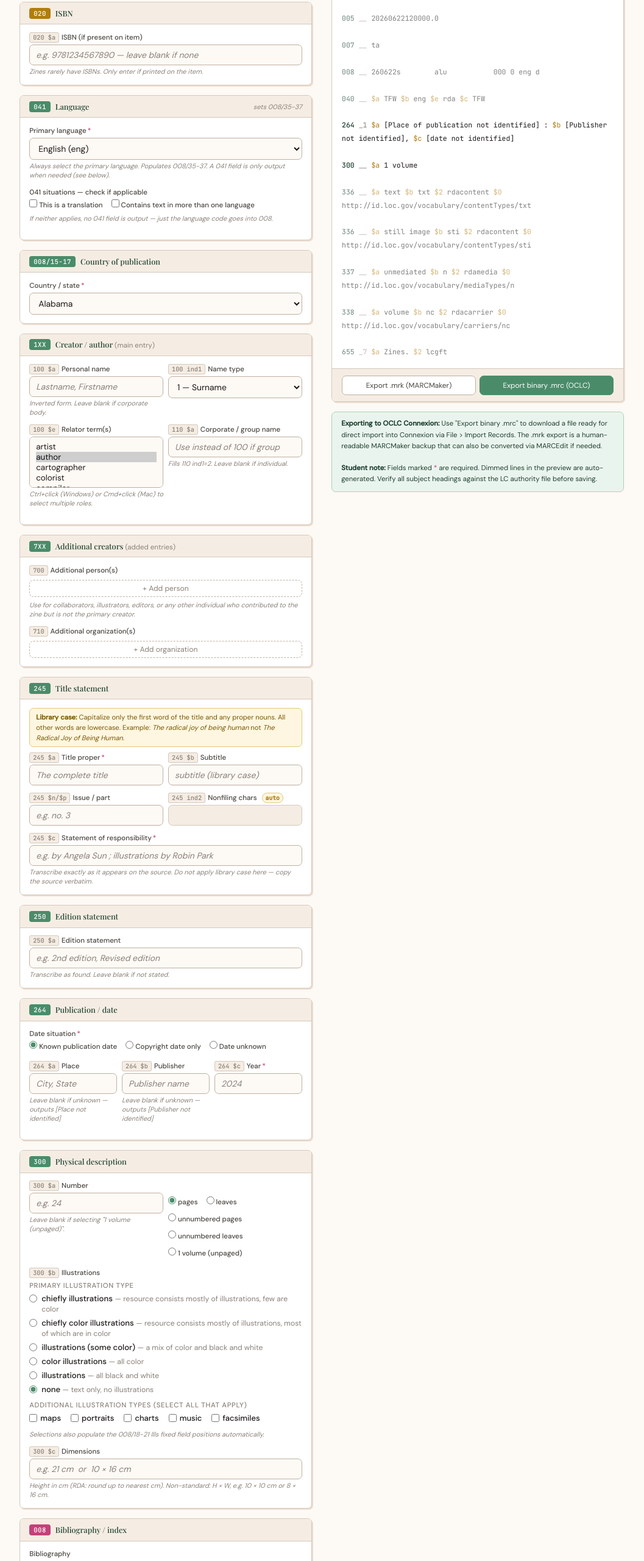
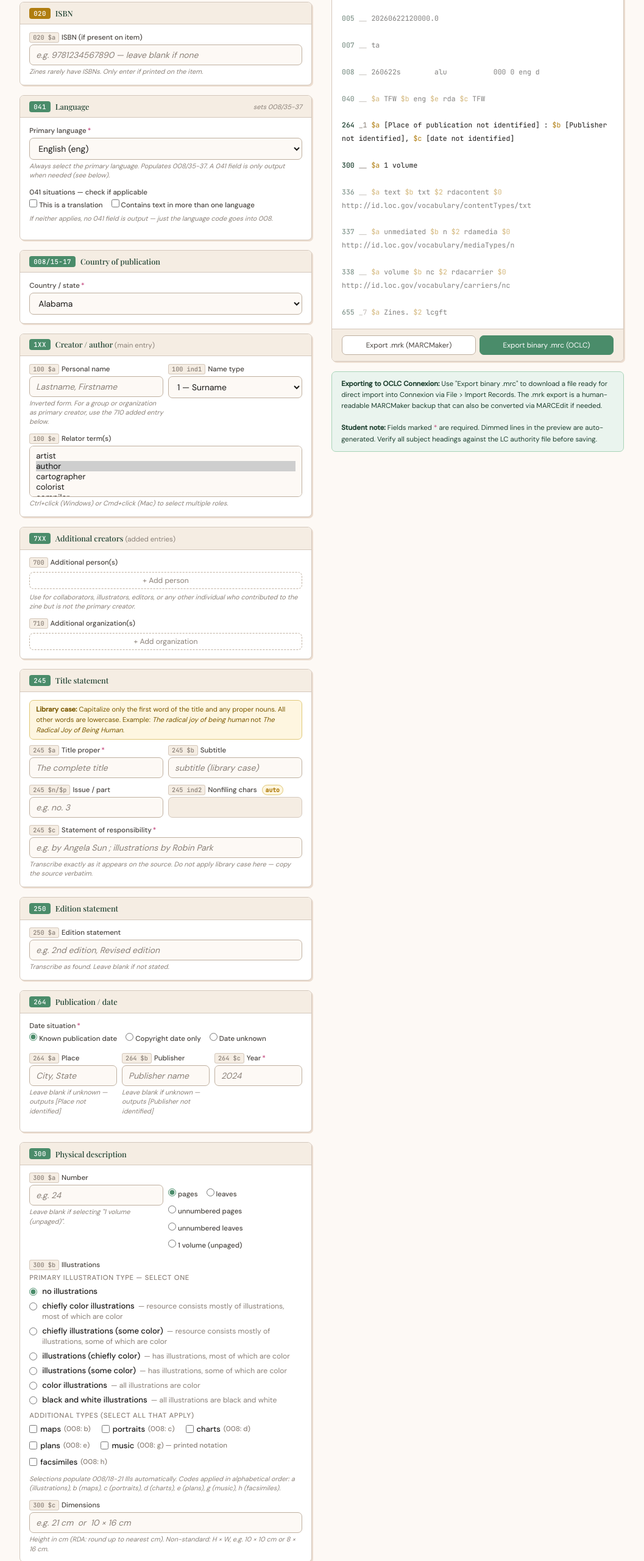
Before and after one commit to sun-qua/zinecat, a plain HTML site: page index.html in a window 1280 px wide. Shown: the part 240-2800 px from the top of the page at 61% size, without its empty margins (112-1169 px from the left). Drawn offline with nearby package versions, Linux system fonts and the light colour scheme.

Commit message:
Update index.html

```diff
--- a/index.html
+++ b/index.html
@@ -188,8 +188,24 @@ textarea{resize:vertical;min-height:60px;line-height:1.5}
     <div id="multilang-extra" style="display:none;margin-top:8px">
       <div class="field">
         <label><span class="marc">041 $a</span>Additional language(s)</label>
-        <input type="text" id="f041-extra" placeholder="e.g. spa fre — space-separated MARC codes" oninput="update()">
-        <div class="hint">Each code becomes its own $a subfield.</div>
+        <select id="f041-extra" multiple size="5" onchange="update()" style="font-family:var(--sans);font-size:0.84rem">
+          <option value="eng">English (eng)</option>
+          <option value="fre">French (fre)</option>
+          <option value="spa">Spanish (spa)</option>
+          <option value="ger">German (ger)</option>
+          <option value="jpn">Japanese (jpn)</option>
+          <option value="chi">Chinese (chi)</option>
+          <option value="por">Portuguese (por)</option>
+          <option value="kor">Korean (kor)</option>
+          <option value="ara">Arabic (ara)</option>
+          <option value="vie">Vietnamese (vie)</option>
+          <option value="tha">Thai (tha)</option>
+          <option value="rus">Russian (rus)</option>
+          <option value="ita">Italian (ita)</option>
+          <option value="pol">Polish (pol)</option>
+          <option value="und">Undetermined (und)</option>
+        </select>
+        <div class="hint">Ctrl+click (Windows) or Cmd+click (Mac) to select multiple. Each selected language becomes its own $a subfield.</div>
       </div>
     </div>
     <div id="translation-extra" style="display:none;margin-top:8px">
@@ -265,7 +281,7 @@ textarea{resize:vertical;min-height:60px;line-height:1.5}
       <div class="field">
         <label><span class="marc">100 $a</span>Personal name</label>
         <input type="text" id="f100a" placeholder="Lastname, Firstname" oninput="update()">
-        <div class="hint">Inverted form. Leave blank if corporate body.</div>
+        <div class="hint">Inverted form. For a group or organization as primary creator, use the 710 added entry below.</div>
       </div>
       <div class="field">
         <label><span class="marc">100 ind1</span>Name type</label>
@@ -276,7 +292,6 @@ textarea{resize:vertical;min-height:60px;line-height:1.5}
         </select>
       </div>
     </div>
-    <div class="row r2">
     <div class="field">
       <label><span class="marc">100 $e</span>Relator term(s)</label>
       <select id="f100e" multiple size="4" onchange="update()" style="font-family:var(--sans);font-size:0.84rem">
@@ -291,12 +306,6 @@ textarea{resize:vertical;min-height:60px;line-height:1.5}
         <option value="writer of preface">writer of preface</option>
       </select>
       <div class="hint">Ctrl+click (Windows) or Cmd+click (Mac) to select multiple roles.</div>
-      </div>
-      <div class="field">
-        <label><span class="marc">110 $a</span>Corporate / group name</label>
-        <input type="text" id="f110a" placeholder="Use instead of 100 if group" oninput="update()">
-        <div class="hint">Fills 110 ind1=2. Leave blank if individual.</div>
-      </div>
     </div>
   </div>
 </div>
@@ -428,53 +437,60 @@ textarea{resize:vertical;min-height:60px;line-height:1.5}
     <div class="field" style="margin-bottom:0.8rem">
       <label><span class="marc">300 $b</span>Illustrations</label>
       <div style="margin-top:6px;margin-bottom:10px">
-        <div style="font-size:0.71rem;font-weight:500;color:var(--ink3);font-family:var(--sans);text-transform:uppercase;letter-spacing:0.06em;margin-bottom:5px">Primary illustration type</div>
-        <div id="ill-checks" style="display:flex;flex-direction:column;gap:6px">
-          <label style="display:flex;align-items:flex-start;gap:7px;font-size:0.82rem;font-family:var(--sans);color:var(--ink);cursor:pointer" title="The resource is primarily made up of illustrations rather than text">
-            <input type="radio" name="illprimary" value="chiefly illustrations" onchange="update()" style="margin-top:2px;accent-color:var(--sage)">
-            <span><strong style="font-weight:500">chiefly illustrations</strong> <span style="color:var(--ink3);font-size:0.76rem">— resource consists mostly of illustrations, few are color</span></span>
+        <div style="font-size:0.71rem;font-weight:500;color:var(--ink3);font-family:var(--sans);text-transform:uppercase;letter-spacing:0.06em;margin-bottom:6px">Primary illustration type — select one</div>
+        <div style="display:flex;flex-direction:column;gap:7px">
+          <label style="display:flex;align-items:flex-start;gap:8px;font-size:0.82rem;font-family:var(--sans);color:var(--ink);cursor:pointer">
+            <input type="radio" name="illprimary" value="none" checked onchange="update()" style="margin-top:3px;accent-color:var(--sage)">
+            <span><strong style="font-weight:500">no illustrations</strong></span>
           </label>
-          <label style="display:flex;align-items:flex-start;gap:7px;font-size:0.82rem;font-family:var(--sans);color:var(--ink);cursor:pointer" title="Most illustrations are color; a few are black and white">
-            <input type="radio" name="illprimary" value="chiefly color illustrations" onchange="update()" style="margin-top:2px;accent-color:var(--sage)">
-            <span><strong style="font-weight:500">chiefly color illustrations</strong> <span style="color:var(--ink3);font-size:0.76rem">— resource consists mostly of illustrations, most of which are in color</span></span>
+          <label style="display:flex;align-items:flex-start;gap:8px;font-size:0.82rem;font-family:var(--sans);color:var(--ink);cursor:pointer">
+            <input type="radio" name="illprimary" value="chiefly color illustrations" onchange="update()" style="margin-top:3px;accent-color:var(--sage)">
+            <span><strong style="font-weight:500">chiefly color illustrations</strong><span style="color:var(--ink3);font-size:0.76rem;margin-left:6px">— resource consists mostly of illustrations, most of which are color</span></span>
           </label>
-          <label style="display:flex;align-items:flex-start;gap:7px;font-size:0.82rem;font-family:var(--sans);color:var(--ink);cursor:pointer" title="A mix — some illustrations are color, some are black and white">
-            <input type="radio" name="illprimary" value="illustrations (some color)" onchange="update()" style="margin-top:2px;accent-color:var(--sage)">
-            <span><strong style="font-weight:500">illustrations (some color)</strong> <span style="color:var(--ink3);font-size:0.76rem">— a mix of color and black and white</span></span>
+          <label style="display:flex;align-items:flex-start;gap:8px;font-size:0.82rem;font-family:var(--sans);color:var(--ink);cursor:pointer">
+            <input type="radio" name="illprimary" value="chiefly illustrations (some color)" onchange="update()" style="margin-top:3px;accent-color:var(--sage)">
+            <span><strong style="font-weight:500">chiefly illustrations (some color)</strong><span style="color:var(--ink3);font-size:0.76rem;margin-left:6px">— resource consists mostly of illustrations, some of which are color</span></span>
           </label>
-          <label style="display:flex;align-items:flex-start;gap:7px;font-size:0.82rem;font-family:var(--sans);color:var(--ink);cursor:pointer" title="All illustrations are color">
-            <input type="radio" name="illprimary" value="color illustrations" onchange="update()" style="margin-top:2px;accent-color:var(--sage)">
-            <span><strong style="font-weight:500">color illustrations</strong> <span style="color:var(--ink3);font-size:0.76rem">— all color</span></span>
+          <label style="display:flex;align-items:flex-start;gap:8px;font-size:0.82rem;font-family:var(--sans);color:var(--ink);cursor:pointer">
+            <input type="radio" name="illprimary" value="illustrations (chiefly color)" onchange="update()" style="margin-top:3px;accent-color:var(--sage)">
+            <span><strong style="font-weight:500">illustrations (chiefly color)</strong><span style="color:var(--ink3);font-size:0.76rem;margin-left:6px">— has illustrations, most of which are color</span></span>
           </label>
-          <label style="display:flex;align-items:flex-start;gap:7px;font-size:0.82rem;font-family:var(--sans);color:var(--ink);cursor:pointer" title="All illustrations are black and white">
-            <input type="radio" name="illprimary" value="illustrations" onchange="update()" style="margin-top:2px;accent-color:var(--sage)">
-            <span><strong style="font-weight:500">illustrations</strong> <span style="color:var(--ink3);font-size:0.76rem">— all black and white</span></span>
+          <label style="display:flex;align-items:flex-start;gap:8px;font-size:0.82rem;font-family:var(--sans);color:var(--ink);cursor:pointer">
+            <input type="radio" name="illprimary" value="illustrations (some color)" onchange="update()" style="margin-top:3px;accent-color:var(--sage)">
+            <span><strong style="font-weight:500">illustrations (some color)</strong><span style="color:var(--ink3);font-size:0.76rem;margin-left:6px">— has illustrations, some of which are color</span></span>
           </label>
-          <label style="display:flex;align-items:flex-start;gap:7px;font-size:0.82rem;font-family:var(--sans);color:var(--ink);cursor:pointer" title="No illustrations — leave unselected if text only">
-            <input type="radio" name="illprimary" value="" onchange="update()" style="margin-top:2px;accent-color:var(--sage)" checked>
-            <span><strong style="font-weight:500">none</strong> <span style="color:var(--ink3);font-size:0.76rem">— text only, no illustrations</span></span>
+          <label style="display:flex;align-items:flex-start;gap:8px;font-size:0.82rem;font-family:var(--sans);color:var(--ink);cursor:pointer">
+            <input type="radio" name="illprimary" value="color illustrations" onchange="update()" style="margin-top:3px;accent-color:var(--sage)">
+            <span><strong style="font-weight:500">color illustrations</strong><span style="color:var(--ink3);font-size:0.76rem;margin-left:6px">— all illustrations are color</span></span>
+          </label>
+          <label style="display:flex;align-items:flex-start;gap:8px;font-size:0.82rem;font-family:var(--sans);color:var(--ink);cursor:pointer">
+            <input type="radio" name="illprimary" value="black and white illustrations" onchange="update()" style="margin-top:3px;accent-color:var(--sage)">
+            <span><strong style="font-weight:500">black and white illustrations</strong><span style="color:var(--ink3);font-size:0.76rem;margin-left:6px">— all illustrations are black and white</span></span>
           </label>
         </div>
       </div>
-      <div style="font-size:0.71rem;font-weight:500;color:var(--ink3);font-family:var(--sans);text-transform:uppercase;letter-spacing:0.06em;margin-bottom:5px">Additional illustration types (select all that apply)</div>
-      <div id="ill-extra-checks" style="display:flex;flex-wrap:wrap;gap:6px 16px">
-        <label style="display:flex;align-items:center;gap:5px;font-size:0.81rem;font-family:var(--sans);color:var(--ink);cursor:pointer" title="Includes maps or cartographic content">
-          <input type="checkbox" value="maps" onchange="update()" style="accent-color:var(--sage)"> maps
+      <div style="font-size:0.71rem;font-weight:500;color:var(--ink3);font-family:var(--sans);text-transform:uppercase;letter-spacing:0.06em;margin-bottom:6px">Additional types (select all that apply)</div>
+      <div id="ill-extra-checks" style="display:flex;flex-wrap:wrap;gap:6px 18px">
+        <label style="display:flex;align-items:center;gap:5px;font-size:0.81rem;font-family:var(--sans);color:var(--ink);cursor:pointer">
+          <input type="checkbox" value="maps" onchange="update()" style="accent-color:var(--sage)"> maps <span style="color:var(--ink3);font-size:0.72rem">(008: b)</span>
         </label>
-        <label style="display:flex;align-items:center;gap:5px;font-size:0.81rem;font-family:var(--sans);color:var(--ink);cursor:pointer" title="Includes portraits (images of people)">
-          <input type="checkbox" value="portraits" onchange="update()" style="accent-color:var(--sage)"> portraits
+        <label style="display:flex;align-items:center;gap:5px;font-size:0.81rem;font-family:var(--sans);color:var(--ink);cursor:pointer">
+          <input type="checkbox" value="portraits" onchange="update()" style="accent-color:var(--sage)"> portraits <span style="color:var(--ink3);font-size:0.72rem">(008: c)</span>
         </label>
-        <label style="display:flex;align-items:center;gap:5px;font-size:0.81rem;font-family:var(--sans);color:var(--ink);cursor:pointer" title="Includes graphs, charts, or diagrams">
-          <input type="checkbox" value="charts" onchange="update()" style="accent-color:var(--sage)"> charts
+        <label style="display:flex;align-items:center;gap:5px;font-size:0.81rem;font-family:var(--sans);color:var(--ink);cursor:pointer">
+          <input type="checkbox" value="charts" onchange="update()" style="accent-color:var(--sage)"> charts <span style="color:var(--ink3);font-size:0.72rem">(008: d)</span>
         </label>
-        <label style="display:flex;align-items:center;gap:5px;font-size:0.81rem;font-family:var(--sans);color:var(--ink);cursor:pointer" title="Includes printed music notation (not about music — actual notation on the page)">
-          <input type="checkbox" value="music" onchange="update()" style="accent-color:var(--sage)"> music
+        <label style="display:flex;align-items:center;gap:5px;font-size:0.81rem;font-family:var(--sans);color:var(--ink);cursor:pointer">
+          <input type="checkbox" value="plans" onchange="update()" style="accent-color:var(--sage)"> plans <span style="color:var(--ink3);font-size:0.72rem">(008: e)</span>
         </label>
-        <label style="display:flex;align-items:center;gap:5px;font-size:0.81rem;font-family:var(--sans);color:var(--ink);cursor:pointer" title="Includes facsimile reproductions of documents or images">
-          <input type="checkbox" value="facsimiles" onchange="update()" style="accent-color:var(--sage)"> facsimiles
+        <label style="display:flex;align-items:center;gap:5px;font-size:0.81rem;font-family:var(--sans);color:var(--ink);cursor:pointer">
+          <input type="checkbox" value="music" onchange="update()" style="accent-color:var(--sage)"> music <span style="color:var(--ink3);font-size:0.72rem">(008: g) — printed notation</span>
+        </label>
+        <label style="display:flex;align-items:center;gap:5px;font-size:0.81rem;font-family:var(--sans);color:var(--ink);cursor:pointer">
+          <input type="checkbox" value="facsimiles" onchange="update()" style="accent-color:var(--sage)"> facsimiles <span style="color:var(--ink3);font-size:0.72rem">(008: h)</span>
         </label>
       </div>
-      <div class="hint" style="margin-top:7px">Selections also populate the 008/18-21 Ills fixed field positions automatically.</div>
+      <div class="hint" style="margin-top:8px">Selections populate 008/18-21 Ills automatically. Codes applied in alphabetical order: a (illustrations), b (maps), c (portraits), d (charts), e (plans), g (music), h (facsimiles).</div>
     </div>
     <div class="field">
       <label><span class="marc">300 $c</span>Dimensions</label>
@@ -615,9 +631,11 @@ textarea{resize:vertical;min-height:60px;line-height:1.5}
 const RELATORS=[
   ['artist','artist'],['author','author'],['cartographer','cartographer'],
   ['colorist','colorist'],['compiler','compiler'],['composer','composer'],
-  ['designer','designer'],['editor','editor'],['illustrator','illustrator'],
-  ['letterer','letterer'],['photographer','photographer'],['printmaker','printmaker'],
-  ['translator','translator'],['writer of introduction','writer of introduction'],
+  ['contributor','contributor'],['designer','designer'],['editor','editor'],
+  ['illustrator','illustrator'],['letterer','letterer'],['organizer','organizer'],
+  ['photographer','photographer'],['printmaker','printmaker'],['publisher','publisher'],
+  ['sponsor','sponsor'],['translator','translator'],
+  ['writer of introduction','writer of introduction'],
   ['writer of preface','writer of preface']
 ];
 
@@ -675,13 +693,14 @@ function renderAx700(){
   });
 }
 
-function addAx710(name='',rel=''){ax710.push({id:Date.now()+Math.random(),name,rel});renderAx710();}
+function addAx710(name='',rels=[]){ax710.push({id:Date.now()+Math.random(),name,rels});renderAx710();}
 function renderAx710(){
   const w=document.getElementById('ax710-wrap');w.innerHTML='';
   ax710.forEach((a,i)=>{
     const r=document.createElement('div');r.className='ax-row';
+    const selOpts=RELATORS.map(([val,lbl])=>`<option value="${val}"${(a.rels||[]).includes(val)?' selected':''}>${lbl}</option>`).join('');
     r.innerHTML=`<input type="text" value="${a.name.replace(/"/g,'&quot;')}" placeholder="Organization name" oninput="ax710[${i}].name=this.value;update()">
-    <select class="rel-sel" onchange="ax710[${i}].rel=this.value;update()">${relOpts(a.rel)}</select>
+    <select class="rel-sel" multiple size="3" onchange="ax710[${i}].rels=Array.from(this.selectedOptions).map(o=>o.value);update()" style="font-family:var(--sans);font-size:0.8rem">${selOpts}</select>
     <button class="xbtn" onclick="ax710.splice(${i},1);renderAx710();update()">&#x2715;</button>`;
     w.appendChild(r);
   });
@@ -725,11 +744,11 @@ function updateDateUI(){
 
 function getIlls(){
   const primary=document.querySelector('input[name="illprimary"]:checked');
-  const primaryVal=primary?primary.value:'';
+  const primaryVal=primary?primary.value:'none';
+  if(primaryVal==='none') return [];
   const extras=Array.from(document.querySelectorAll('#ill-extra-checks input:checked')).map(c=>c.value);
-  const all=[];
-  if(primaryVal) all.push(primaryVal);
-  extras.forEach(e=>{ if(!all.includes(e)) all.push(e); });
+  const all=[primaryVal];
+  extras.forEach(e=>{if(!all.includes(e)) all.push(e);});
   return all;
 }
 
@@ -810,15 +829,20 @@ function buildLines(){
   const hasBib=cb('cont-bib');
   const hasIndx=cb('has-indx');
   // Derive 008 ills from primary radio + additional checkboxes
-  const illPrimary=(document.querySelector('input[name="illprimary"]:checked')||{}).value||'';
+  // MARC 008 Ills codes: a=illustrations, b=maps, c=portraits, d=charts, e=plans, g=music, h=facsimiles
+  const illPrimary=(document.querySelector('input[name="illprimary"]:checked')||{}).value||'none';
   const illExtras=Array.from(document.querySelectorAll('#ill-extra-checks input:checked')).map(c=>c.value);
-  const illAll=[illPrimary,...illExtras].filter(Boolean);
-  const ills008=[
-    (illAll.some(v=>v.includes('illustration'))?'a':' '),
-    (illAll.some(v=>v==='maps')?'b':' '),
-    (illAll.some(v=>v==='portraits')?'c':' '),
-    (illAll.some(v=>v==='music')?'d':' '),
-  ].join('');
+  const hasAnyIll=illPrimary!=='none';
+  const illCodes=[];
+  if(hasAnyIll) illCodes.push('a');
+  if(illExtras.includes('maps')) illCodes.push('b');
+  if(illExtras.includes('portraits')) illCodes.push('c');
+  if(illExtras.includes('charts')) illCodes.push('d');
+  if(illExtras.includes('plans')) illCodes.push('e');
+  if(illExtras.includes('music')) illCodes.push('g');
+  if(illExtras.includes('facsimiles')) illCodes.push('h');
+  // 008/18-21: up to 4 codes in alphabetical order, blank-padded
+  const ills008=illCodes.slice(0,4).join('').padEnd(4,' ');
   const isT=cb('is-translation'),isM=cb('is-multilang');
 
   let pa,pb,pc,dts,d1,d2,extraCR=null;
@@ -843,7 +867,7 @@ function buildLines(){
     pa=v('f264a-u').trim()||'[Place of publication not identified]';
     pb=v('f264b-u').trim()||'[Publisher not identified]';
     pc='[date not identified]';
-    d1='    ';d2='    ';dts='n';
+    d1='uuuu';d2='uuuu';dts='n';
   }
 
   const lines=[];
@@ -862,21 +886,25 @@ function buildLines(){
   if(isT||isM){
     const ind1=isT?'1':'0';
     let aval=`$a ${lang}`;
-    if(isM){(v('f041-extra')||'').trim().split(/\s+/).filter(Boolean).forEach(c=>{aval+=` $a ${c}`;});}
+    if(isM){
+      const extraSel=document.getElementById('f041-extra');
+      const extraLangs=extraSel?Array.from(extraSel.selectedOptions).map(o=>o.value):[];
+      extraLangs.forEach(c=>{aval+=` $a ${c}`;});
+    }
     if(isT){const h=v('f041h');if(h) aval+=` $h ${h}`;}
     lines.push({tag:'041',ind:`${ind1} `,val:aval,auto:false});
   }
 
-  const auth=v('f100a').trim(),corp=v('f110a').trim();
+  const auth=v('f100a').trim();
   const relSel=document.getElementById('f100e');
   const rels100=relSel?Array.from(relSel.selectedOptions).map(o=>o.value):['author'];
   const relStr100=rels100.map(r=>`$e ${r},`).join(' ').replace(/,$/,'.');
-  if(corp) lines.push({tag:'110',ind:'2 ',val:`$a ${corp}, $e ${rels100.join(', ')}.`,auto:false});
-  else if(auth) lines.push({tag:'100',ind:`${v('f100type')||'1'} `,val:`$a ${auth}, ${relStr100}`,auto:false});
+  if(auth) lines.push({tag:'100',ind:`${v('f100type')||'1'} `,val:`$a ${auth}, ${relStr100}`,auto:false});
+
+  const hasCreator=!!auth;
 
   const title=v('f245a').trim(),sub=v('f245b').trim(),part=v('f245n').trim(),stmtresp=v('f245c').trim();
   const ind2=v('f245ind2')||'0';
-  const hasCreator=!!(auth||corp);
   if(title){
     let tv=`$a ${title}`;
     if(sub) tv+=` : $b ${sub}`;
@@ -896,18 +924,19 @@ function buildLines(){
 
   const pn=v('f300num').trim(),pt=rv('pagetype')||'pages';
   const ills=getIlls(),dim=v('f300c').trim();
+  const hasIlls=ills.length>0;
   let phys;
   if(pt==='unpaged'){
     phys='$a 1 volume (unpaged)';
   } else {
     phys=pn?`$a ${pn} ${pt}`:'$a 1 volume';
   }
-  if(ills.length) phys+=` : $b ${ills.join(', ')}`;
+  if(hasIlls) phys+=` : $b ${ills.join(', ')}`;
   if(dim) phys+=` ; $c ${dim}`;
   lines.push({tag:'300',ind:'  ',val:phys,auto:false});
 
   lines.push({tag:'336',ind:'  ',val:'$a text $b txt $2 rdacontent $0 http://id.loc.gov/vocabulary/contentTypes/txt',auto:true});
-  lines.push({tag:'336',ind:'  ',val:'$a still image $b sti $2 rdacontent $0 http://id.loc.gov/vocabulary/contentTypes/sti',auto:true});
+  if(hasIlls) lines.push({tag:'336',ind:'  ',val:'$a still image $b sti $2 rdacontent $0 http://id.loc.gov/vocabulary/contentTypes/sti',auto:true});
   lines.push({tag:'337',ind:'  ',val:'$a unmediated $b n $2 rdamedia $0 http://id.loc.gov/vocabulary/mediaTypes/n',auto:true});
   lines.push({tag:'338',ind:'  ',val:'$a volume $b nc $2 rdacarrier $0 http://id.loc.gov/vocabulary/carriers/nc',auto:true});
 
@@ -988,8 +1017,9 @@ function buildLines(){
   });
   ax710.forEach(a=>{
     if(!a.name.trim()) return;
-    const rs=a.rel?` $e ${a.rel}.`:'';
-    lines.push({tag:'710',ind:'2 ',val:`$a ${a.name.trim()},${rs}`,auto:false});
+    const rs=a.rels&&a.rels.length?a.rels:[];
+    const relStr=rs.length?rs.map(r=>`$e ${r},`).join(' ').replace(/,$/,'.'):'';
+    lines.push({tag:'710',ind:'2 ',val:`$a ${a.name.trim()},${relStr?' '+relStr:''}`,auto:false});
   });
 
   return lines;
@@ -1117,7 +1147,7 @@ function resetForm(){
   document.querySelectorAll('input[type=radio],input[type=checkbox]').forEach(e=>e.checked=false);
   document.querySelector('input[name="pagetype"][value="pages"]').checked=true;
   document.querySelector('input[name="datetype"][value="known"]').checked=true;
-  document.querySelector('input[name="illprimary"][value=""]').checked=true;
+  document.querySelector('input[name="illprimary"][value="none"]').checked=true;
   document.getElementById('f245ind2').value='';
   document.getElementById('f504prev').value='';
   document.getElementById('multilang-extra').style.display='none';
```
Lines whose indentation alone changed are shown as unchanged.
